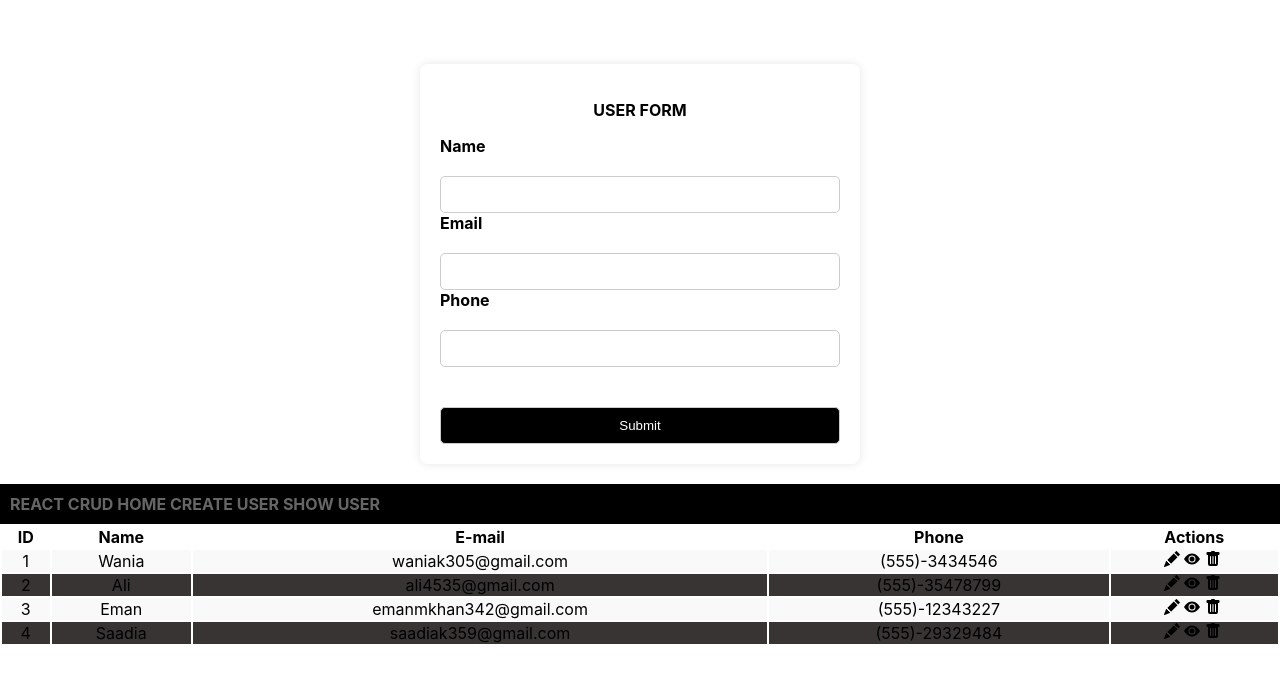
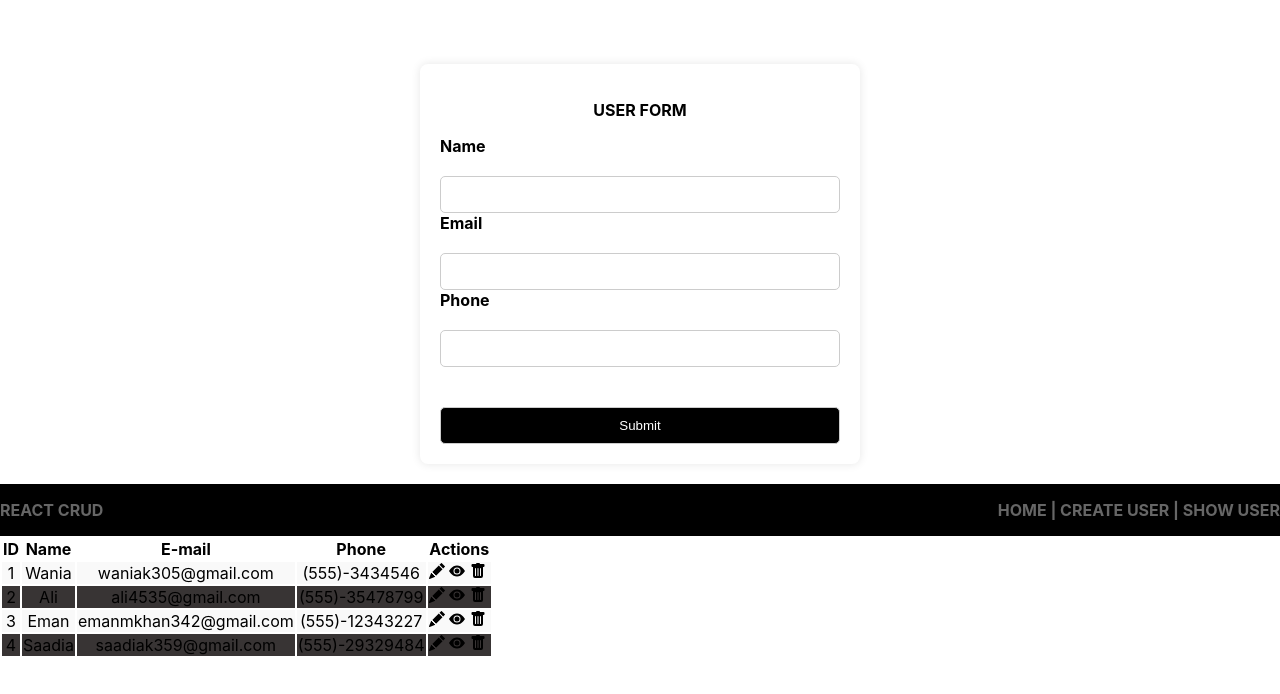
Before and after one commit to wania-khan/task4, a React (Create React App) app: page / in a window 1280 px wide. Shown: the top 694 px of the page. Built offline with nearby package versions, Linux system fonts and the light colour scheme; the HTML template or start-up script is replaced by a standard one.

Commit message:
modified

```diff
--- a/src/App.css
+++ b/src/App.css
@@ -1,7 +1,9 @@
+body{
+  margin: 0;
+}
 .App {
   text-align: center;
 }
-
 .form-container {
   display: inline-block;
   background-color: #fff;
@@ -40,12 +42,25 @@ button {
   width: 100%;
 }
 
-.data-container {
-  /* display: inline-block; */
+.container {
   vertical-align: top;
   width: 100%;
-  display: grid;
+  display: flex;
+  justify-content: space-between;
+  align-items: center;
+  background-color: black;
+  color: #666;
+  box-sizing: border-box;
+  margin-left:0;
+  margin-right: 0%;
 }
+/* .left {
+  text-align: left;
+}
+
+.right {
+  text-align: right;
+} */
 
 .data-row {
   background-color: #f9f9f9;
@@ -60,7 +75,7 @@ button {
   background-color: #383434;
 }
 
-.react-crud {
+/* .react-crud {
   background-color: black;
   color: #666;
   display: flex;
@@ -69,7 +84,7 @@ button {
 
   .react-crud p {
     margin: 0;
-  }
+  } */
   .icons{
     cursor: pointer;
   }
--- a/src/App.js
+++ b/src/App.js
@@ -88,10 +88,15 @@ function App() {
         </form>
       </div>
 <br></br>
-      <div className="data-container">
-        <div className="data-row react-crud">
-          <p><b>REACT CRUD   HOME   CREATE USER  SHOW USER&nbsp;&nbsp;</b></p>
-        </div>
+<div class="div1">
+<div class="container">
+  <div class="left">
+    <p><b>REACT CRUD</b></p>
+  </div>
+  <div class="right">
+    <p><b>HOME | CREATE USER | SHOW USER</b></p>
+  </div>
+</div>
 
         <table className='table table-hover'>
           <thead>
```
